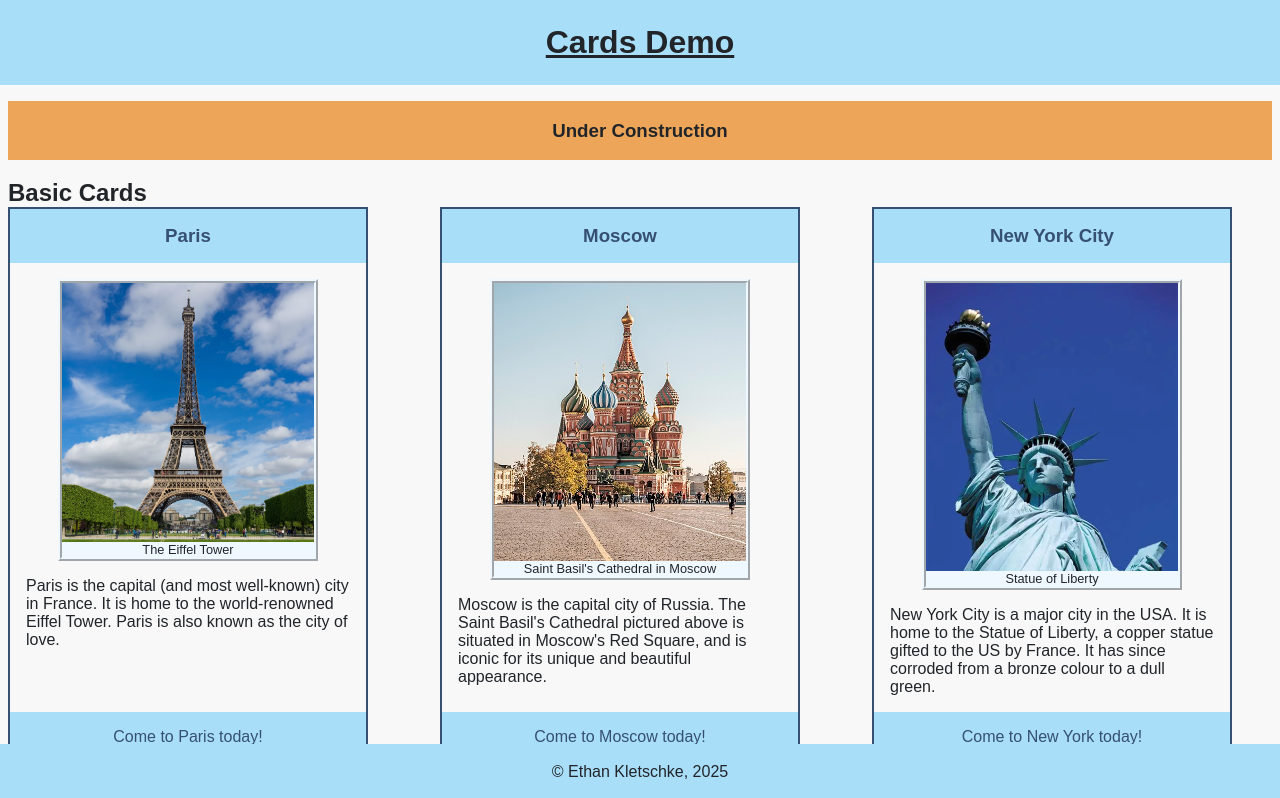
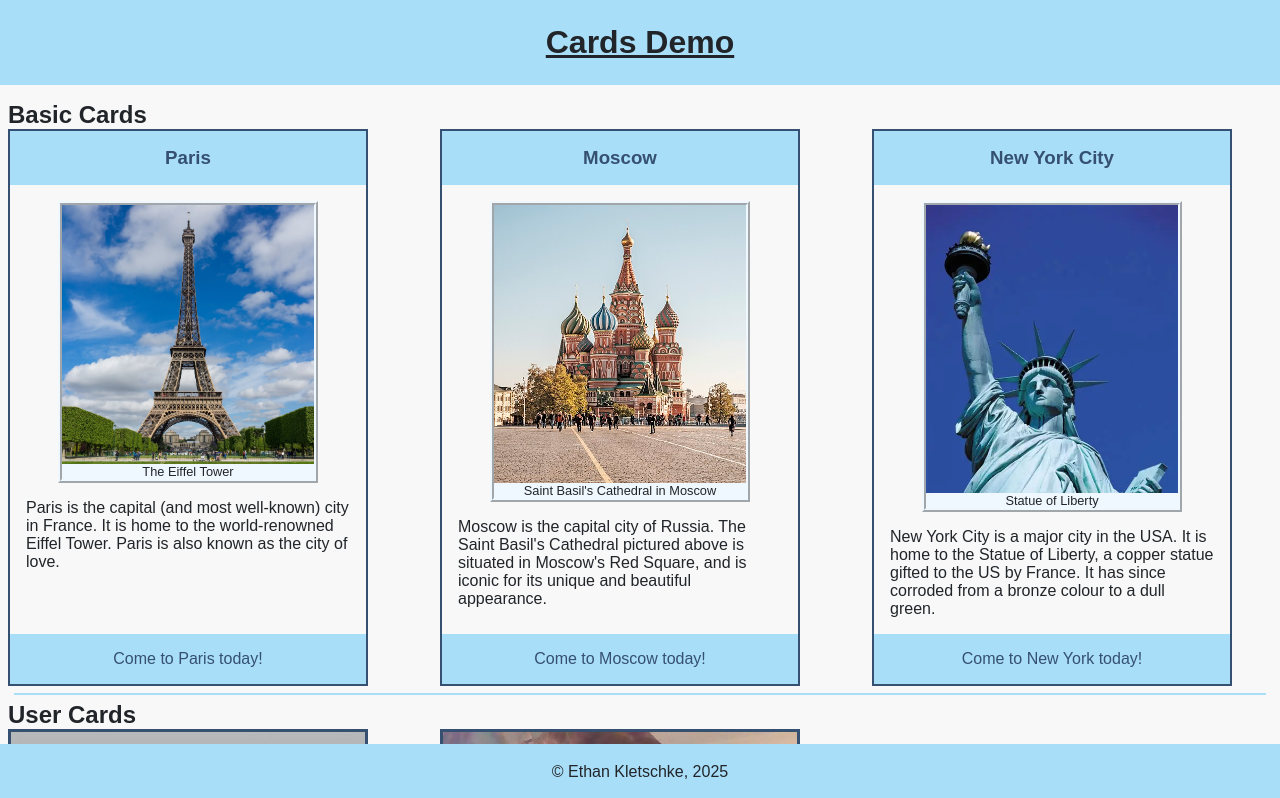
Before and after one commit to ethanKletschke/TSX-Portfolio-App, a React (Vite) app: page /cards in a window 1280 px wide. Shown: the top 798 px of the page. Built offline with nearby package versions, Linux system fonts and the light colour scheme.

Commit message:
feat(ui): Remove WIP banner from CardsDemo

```diff
--- a/src/pages/CardsDemo/CardsDemo.tsx
+++ b/src/pages/CardsDemo/CardsDemo.tsx
@@ -3,7 +3,6 @@ import CardGrid from "../../comps/cards/CardGrid/CardGrid.tsx";
 import UserCard from "../../comps/cards/UserCard/UserCard.tsx";
 import GoHomeBtn from "../../comps/general_UI/GoHomeBtn/GoHomeBtn.tsx";
 import Page from "../../comps/general_UI/layout/Page/Page.tsx";
-import WorkInProg from "../../comps/general_UI/WorkInProg/WorkInProg.tsx";
 
 interface UserCardObj {
   username: string;
@@ -27,7 +26,6 @@ export default function CardsDemo() {
 
   return (
     <Page headerText="Cards Demo">
-      <WorkInProg />
       <section>
         <h2>Basic Cards</h2>
 
```
